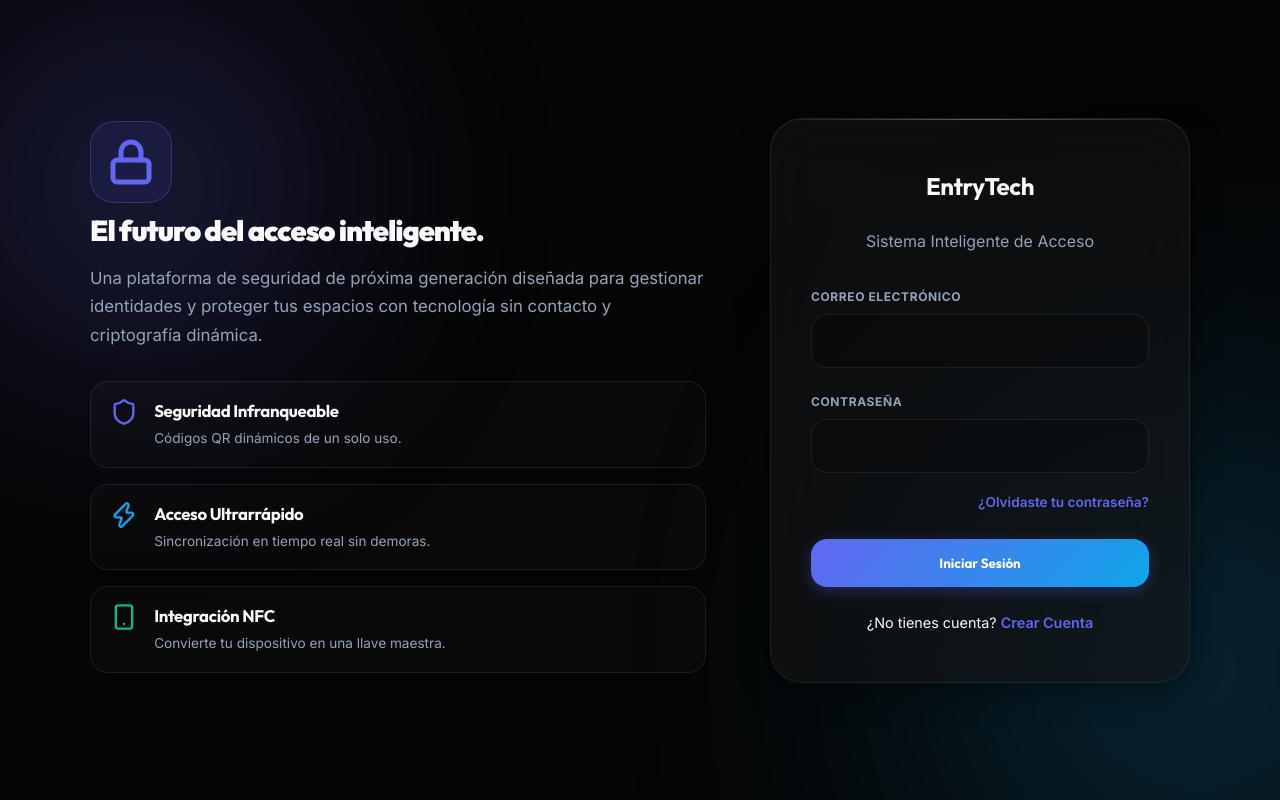
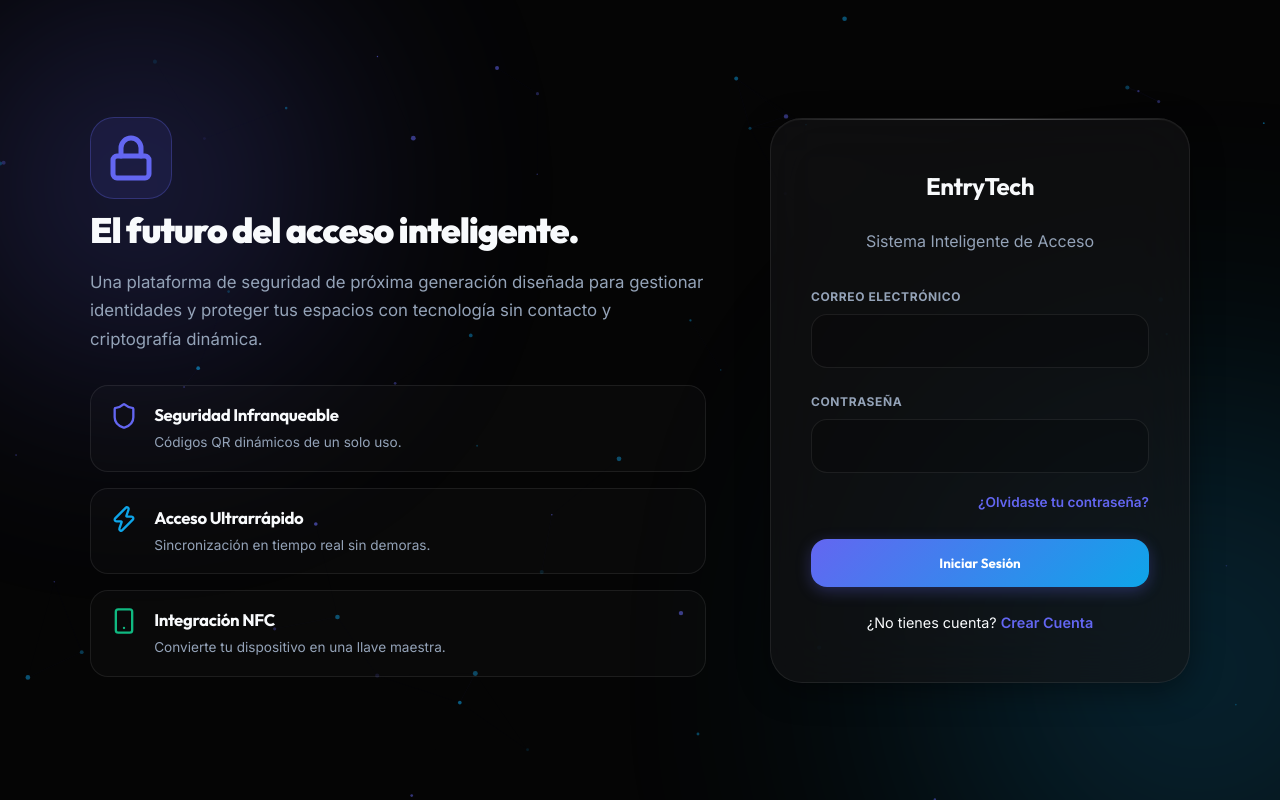
Before and after one commit to Therickkids/EntryTech, a React (Vite) app in the folder frontend/: page /login in a window 1280 px wide. Built offline with nearby package versions, Linux system fonts and the light colour scheme; no server answers.

Commit message:
Add particle canvas background + force side-by-side layout with inline styles

```diff
--- a/frontend/src/pages/Login.jsx
+++ b/frontend/src/pages/Login.jsx
@@ -1,8 +1,104 @@
-import React, { useState, useEffect } from 'react';
+import React, { useState, useEffect, useRef, useCallback } from 'react';
 import { useNavigate, Link } from 'react-router-dom';
 import { Shield, Zap, Smartphone, Lock } from 'lucide-react';
 import api from '../services/api';
 
+// ── Componente de partículas flotantes ──
+const ParticlesCanvas = () => {
+    const canvasRef = useRef(null);
+
+    useEffect(() => {
+        const canvas = canvasRef.current;
+        if (!canvas) return;
+        const ctx = canvas.getContext('2d');
+        let animationId;
+        let particles = [];
+
+        const resize = () => {
+            canvas.width = window.innerWidth;
+            canvas.height = window.innerHeight;
+        };
+        resize();
+        window.addEventListener('resize', resize);
+
+        // Crear partículas
+        const PARTICLE_COUNT = 60;
+        for (let i = 0; i < PARTICLE_COUNT; i++) {
+            particles.push({
+                x: Math.random() * canvas.width,
+                y: Math.random() * canvas.height,
+                radius: Math.random() * 2 + 0.5,
+                vx: (Math.random() - 0.5) * 0.4,
+                vy: (Math.random() - 0.5) * 0.4,
+                opacity: Math.random() * 0.5 + 0.1,
+                color: Math.random() > 0.5 ? '99,102,241' : '14,165,233', // indigo o cyan
+            });
+        }
+
+        const draw = () => {
+            ctx.clearRect(0, 0, canvas.width, canvas.height);
+
+            // Dibujar partículas
+            particles.forEach(p => {
+                ctx.beginPath();
+                ctx.arc(p.x, p.y, p.radius, 0, Math.PI * 2);
+                ctx.fillStyle = `rgba(${p.color},${p.opacity})`;
+                ctx.fill();
+            });
+
+            // Dibujar líneas entre partículas cercanas
+            for (let i = 0; i < particles.length; i++) {
+                for (let j = i + 1; j < particles.length; j++) {
+                    const dx = particles[i].x - particles[j].x;
+                    const dy = particles[i].y - particles[j].y;
+                    const dist = Math.sqrt(dx * dx + dy * dy);
+                    if (dist < 120) {
+                        ctx.beginPath();
+                        ctx.moveTo(particles[i].x, particles[i].y);
+                        ctx.lineTo(particles[j].x, particles[j].y);
+                        ctx.strokeStyle = `rgba(99,102,241,${0.08 * (1 - dist / 120)})`;
+                        ctx.lineWidth = 0.5;
+                        ctx.stroke();
+                    }
+                }
+            }
+
+            // Mover partículas
+            particles.forEach(p => {
+                p.x += p.vx;
+                p.y += p.vy;
+                if (p.x < 0 || p.x > canvas.width) p.vx *= -1;
+                if (p.y < 0 || p.y > canvas.height) p.vy *= -1;
+            });
+
+            animationId = requestAnimationFrame(draw);
+        };
+
+        draw();
+
+        return () => {
+            cancelAnimationFrame(animationId);
+            window.removeEventListener('resize', resize);
+        };
+    }, []);
+
+    return (
+        <canvas
+            ref={canvasRef}
+            style={{
+                position: 'fixed',
+                top: 0,
+                left: 0,
+                width: '100%',
+                height: '100%',
+                zIndex: 0,
+                pointerEvents: 'none',
+            }}
+        />
+    );
+};
+
+// ── Componente principal Login ──
 const Login = () => {
     const [correo, setCorreo] = useState('');
     const [password, setPassword] = useState('');
@@ -17,7 +113,7 @@ const Login = () => {
         if (loading) {
             timer = setTimeout(() => {
                 setIsWakingUp(true);
-            }, 4000); // Mostrar mensaje después de 4 segundos
+            }, 4000);
         } else {
             setIsWakingUp(false);
         }
@@ -25,7 +121,6 @@ const Login = () => {
     }, [loading]);
 
     useEffect(() => {
-        // Animación de texto a candado
         const lockTimer = setTimeout(() => {
             setShowLock(true);
         }, 3500);
@@ -49,10 +144,13 @@ const Login = () => {
     };
 
     return (
-        <div className="auth-container">
-            <div className="auth-wrapper">
+        <div className="auth-container" style={{ position: 'relative', overflow: 'hidden' }}>
+            {/* Fondo de partículas */}
+            <ParticlesCanvas />
+
+            <div className="auth-wrapper" style={{ position: 'relative', zIndex: 1, display: 'flex', flexDirection: 'row', alignItems: 'center', gap: '4rem', width: '100%', maxWidth: '1100px' }}>
                 {/* Lado Izquierdo: Introducción / Landing */}
-                <div className="auth-intro animate-fade-in">
+                <div className="auth-intro animate-fade-in" style={{ flex: 1, minWidth: 0 }}>
                     <div style={{ height: '70px', display: 'flex', alignItems: 'center', marginBottom: '1rem' }}>
                         {!showLock ? (
                             <h1
@@ -72,10 +170,10 @@ const Login = () => {
                             </div>
                         )}
                     </div>
-                    <h2 style={{ fontSize: '1.8rem', color: 'var(--text-main)', marginBottom: '1rem', lineHeight: '1.2' }}>El futuro del acceso inteligente.</h2>
-                    <p style={{ fontSize: '1.05rem', color: 'var(--text-muted)' }}>Una plataforma de seguridad de próxima generación diseñada para gestionar identidades y proteger tus espacios con tecnología sin contacto y criptografía dinámica.</p>
+                    <h2 style={{ fontSize: '2.2rem', color: 'var(--text-main)', marginBottom: '1rem', lineHeight: '1.2', fontFamily: 'var(--font-heading)', fontWeight: 900, letterSpacing: '-1px' }}>El futuro del acceso inteligente.</h2>
+                    <p style={{ fontSize: '1.05rem', color: 'var(--text-muted)', lineHeight: '1.7' }}>Una plataforma de seguridad de próxima generación diseñada para gestionar identidades y proteger tus espacios con tecnología sin contacto y criptografía dinámica.</p>
 
-                    <div className="intro-features" style={{ display: 'flex', flexDirection: 'column', gap: '1rem', marginTop: '1.5rem' }}>
+                    <div style={{ display: 'flex', flexDirection: 'column', gap: '1rem', marginTop: '1.5rem' }}>
                         <div className="intro-feature">
                             <div style={{ color: 'var(--primary-color)' }}>
                                 <Shield size={28} />
@@ -107,7 +205,7 @@ const Login = () => {
                 </div>
 
                 {/* Lado Derecho: Formulario de Login */}
-                <div className="auth-card animate-scale-in">
+                <div className="auth-card animate-scale-in" style={{ flexShrink: 0, width: '420px', maxWidth: '420px' }}>
                     <div style={{ textAlign: 'center', marginBottom: '1.5rem' }}>
                         <h2 className="typewriter-text">
                             EntryTech
@@ -139,7 +237,7 @@ const Login = () => {
                                 required
                             />
                             <div style={{ textAlign: 'right', marginTop: '0.5rem' }}>
-                                <Link to="/reset-password" style={{ color: 'var(--primary-color)', fontSize: '0.85rem', fontWeight: '600', textDecoration: 'none', transition: 'color 0.2s' }} className="hover-glow">
+                                <Link to="/reset-password" style={{ color: 'var(--primary-color)', fontSize: '0.85rem', fontWeight: '600', textDecoration: 'none', transition: 'color 0.2s' }}>
                                     ¿Olvidaste tu contraseña?
                                 </Link>
                             </div>
@@ -151,7 +249,7 @@ const Login = () => {
 
                     <p style={{marginTop: '1.5rem', textAlign: 'center', fontSize: '0.9rem'}}>
                         ¿No tienes cuenta?{' '}
-                        <Link to="/register" style={{ color: 'var(--primary-color)', fontWeight: '600', textDecoration: 'none' }} className="hover-glow">
+                        <Link to="/register" style={{ color: 'var(--primary-color)', fontWeight: '600', textDecoration: 'none' }}>
                             Crear Cuenta
                         </Link>
                     </p>
```
